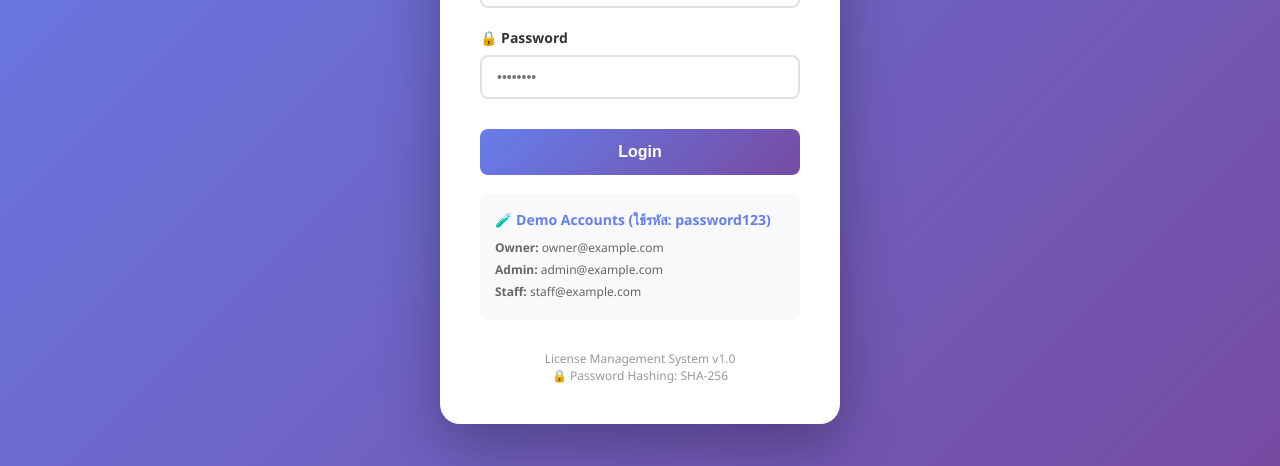
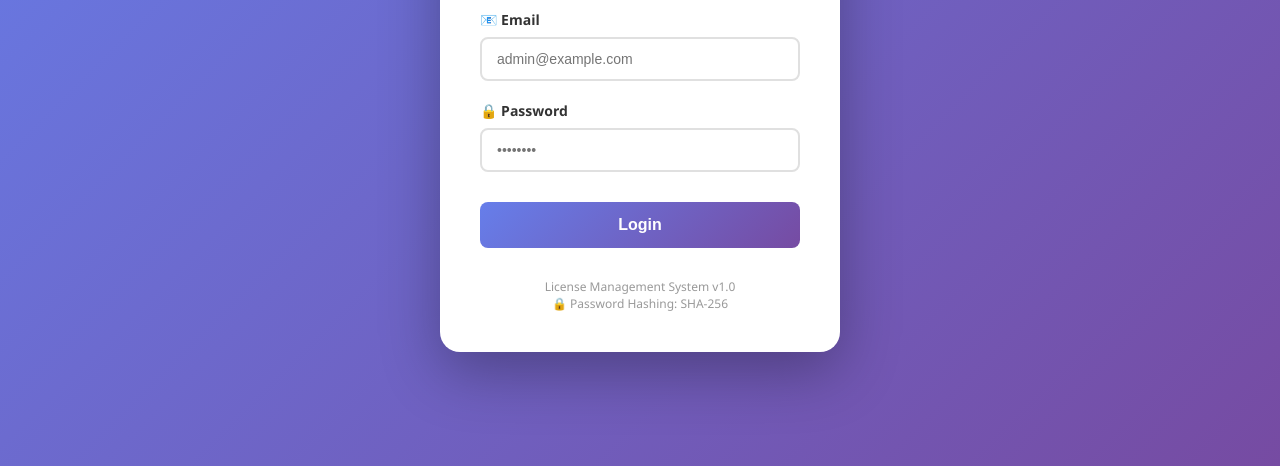
Before and after one commit to Hunsoul/license-admin-system, a plain HTML site: page admin_login.html in a window 1280 px wide. Shown: the part 334-800 px from the top of the page. Drawn offline with nearby package versions, Linux system fonts and the light colour scheme.

Commit message:
Remove demo accounts from login page for security

```diff
--- a/admin_login.html
+++ b/admin_login.html
@@ -216,13 +216,6 @@
             </div>
         </form>
 
-        <div class="demo-accounts">
-            <h3>🧪 Demo Accounts (ใช้รหัส: password123)</h3>
-            <p><strong>Owner:</strong> owner@example.com</p>
-            <p><strong>Admin:</strong> admin@example.com</p>
-            <p><strong>Staff:</strong> staff@example.com</p>
-        </div>
-
         <div class="footer">
             License Management System v1.0<br>
             🔒 Password Hashing: SHA-256
```
